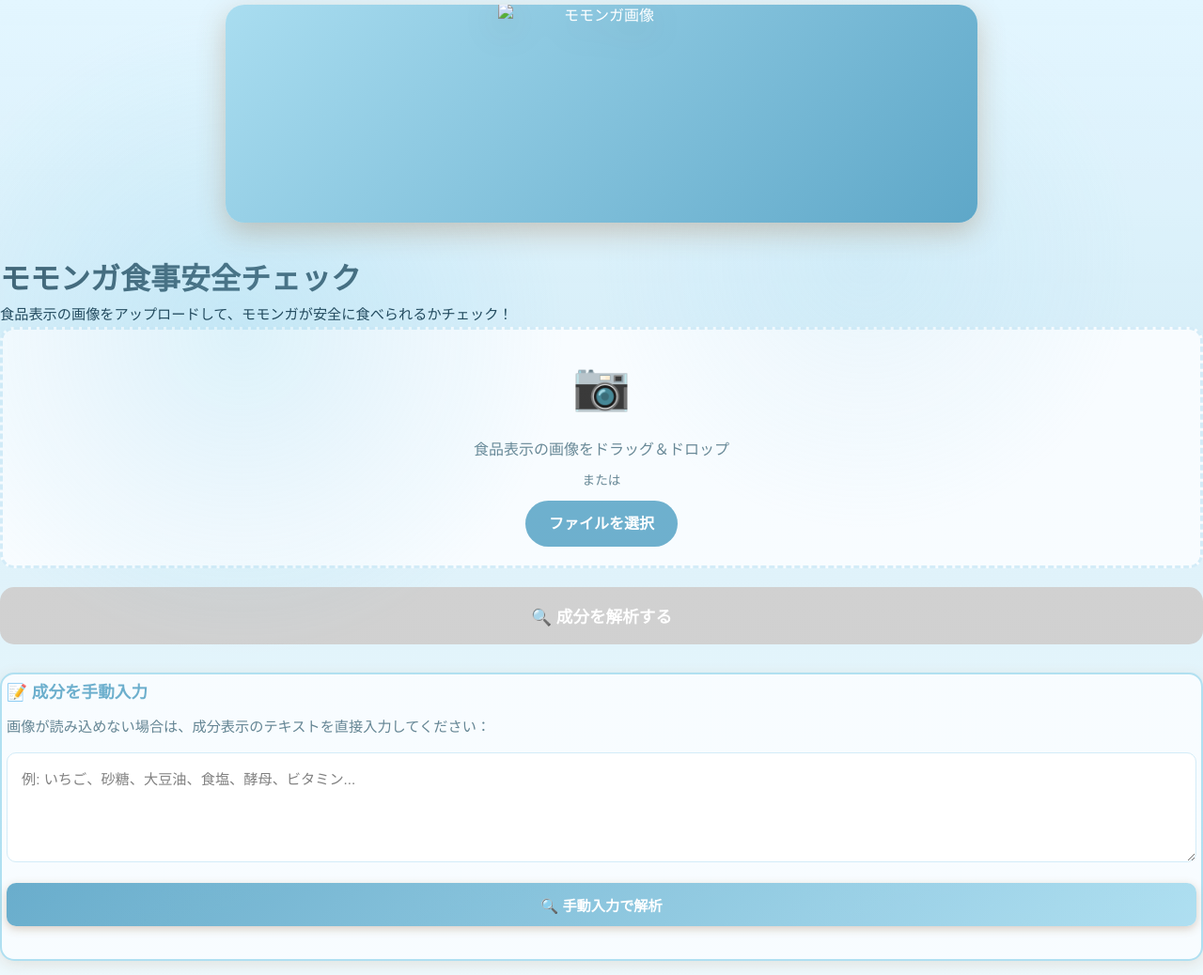
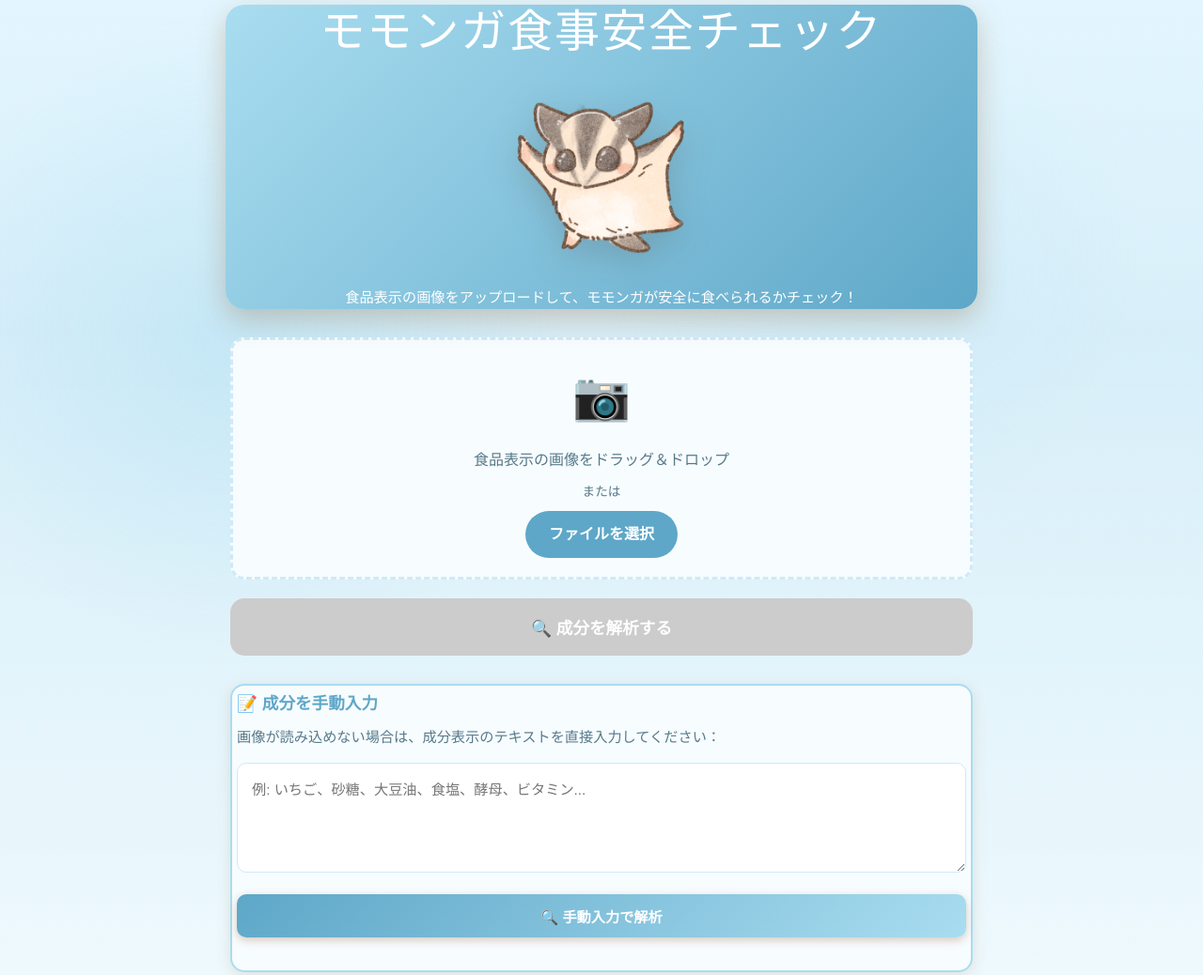
Before and after one commit to mugi0530/momonga-food-check, a plain HTML site: page index.html in a window 1280 px wide. Shown: the top 1038 px of the page at 94% size. Drawn offline with Linux system fonts and the light colour scheme; a web font is replaced by a local one.

Commit message:
Add files via upload

```diff
--- a/index.html
+++ b/index.html
@@ -12,9 +12,8 @@
 <body>
     <div class="container">
         <header>
-            <img src="index.html/モモンガさん.png" alt="モモンガ画像"width="500" height="500" class="header-image">
-            </div>
             <h1>モモンガ食事安全チェック</h1>
+            <img src="./%E3%83%A2%E3%83%A2%E3%83%B3%E3%82%AB%E3%82%99%E3%81%95%E3%82%93.png" alt="モモンガ画像" width="500" height="500" class="header-image">
             <p class="subtitle">食品表示の画像をアップロードして、モモンガが安全に食べられるかチェック！</p>
         </header>
 
```
